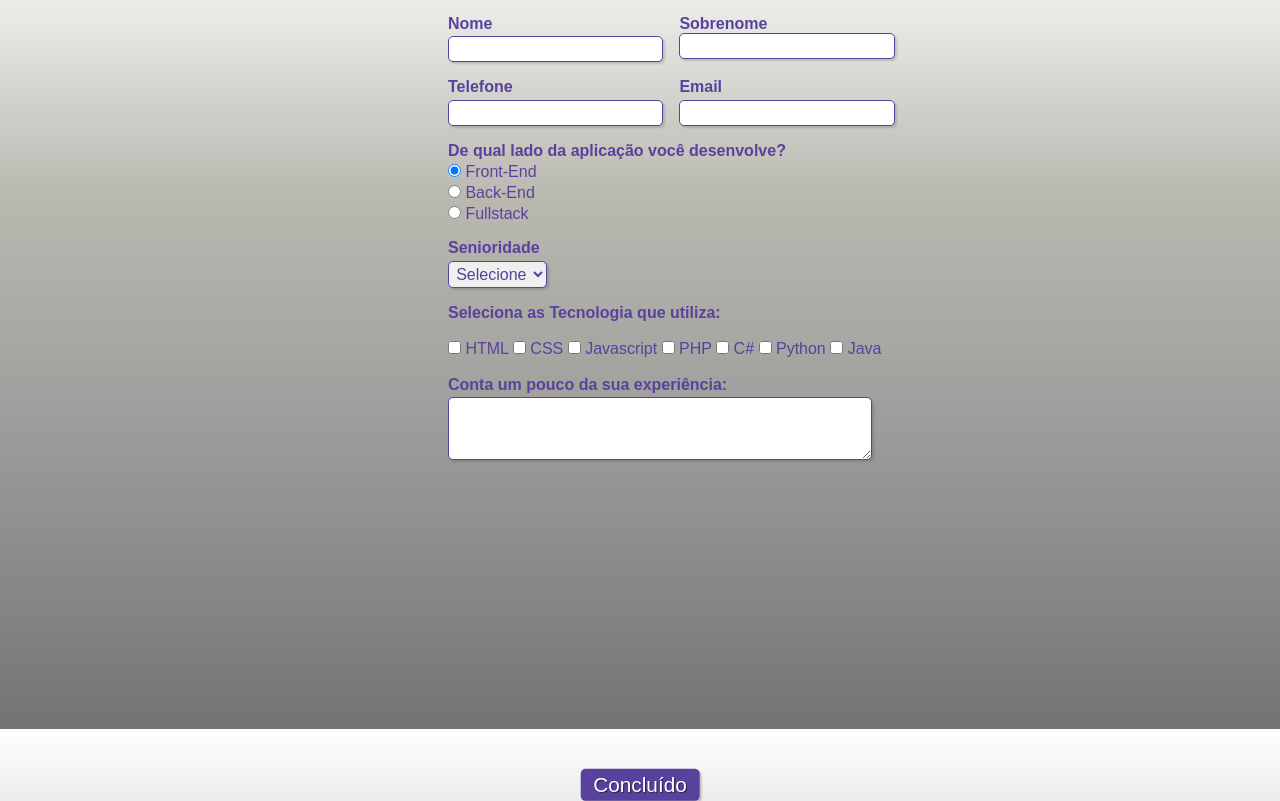
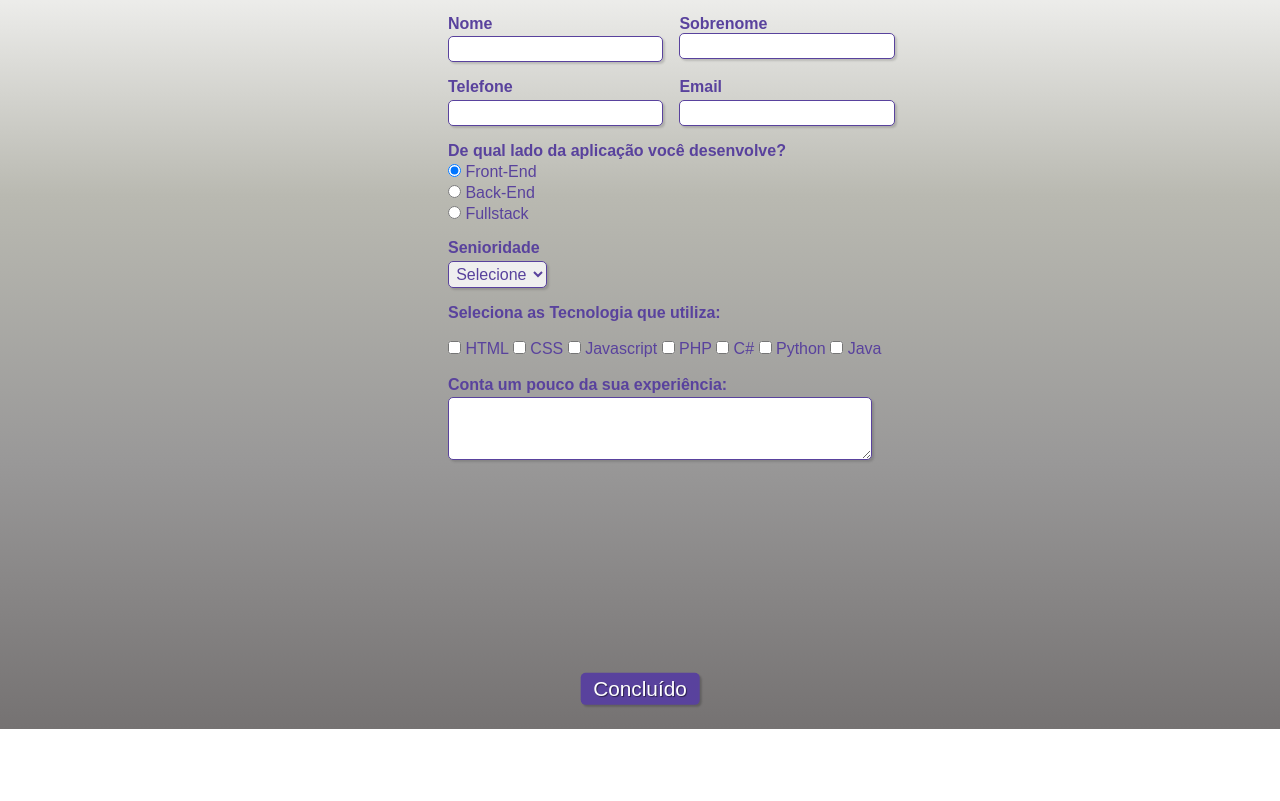
Before and after one commit to PabloDPaula1/Formulario, a plain HTML site: page index.html in a window 1280 px wide. Shown: the part 71-872 px from the top of the page. After the commit the page ends 800 px from the top, so only its background shows below. Drawn offline with Linux system fonts and the light colour scheme.

Commit message:
Update style.css

```diff
--- a/style.css
+++ b/style.css
@@ -89,7 +89,7 @@ fieldset.grupo .campo {
     box-shadow: 2px 2px 2px rgba(0,0,0,0.2);
     text-shadow: 1px 1px 1px rgba(0, 0, 0, 0.5);
     position: absolute;
-    top: 107%;
+    top: 95%;
     left: 50%;
     margin-right: -50%;
     transform: translate(-50%, -50%);
```
